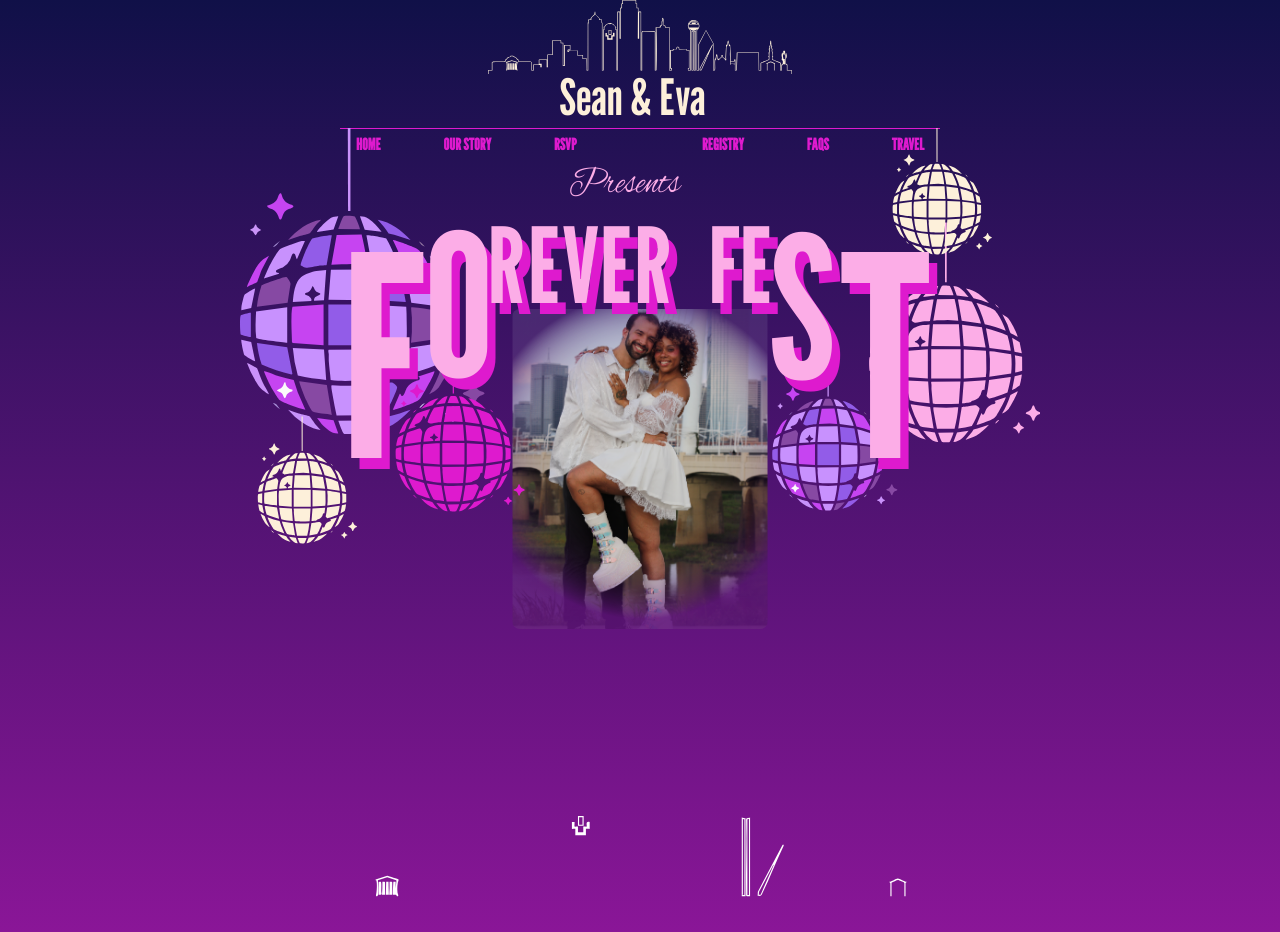
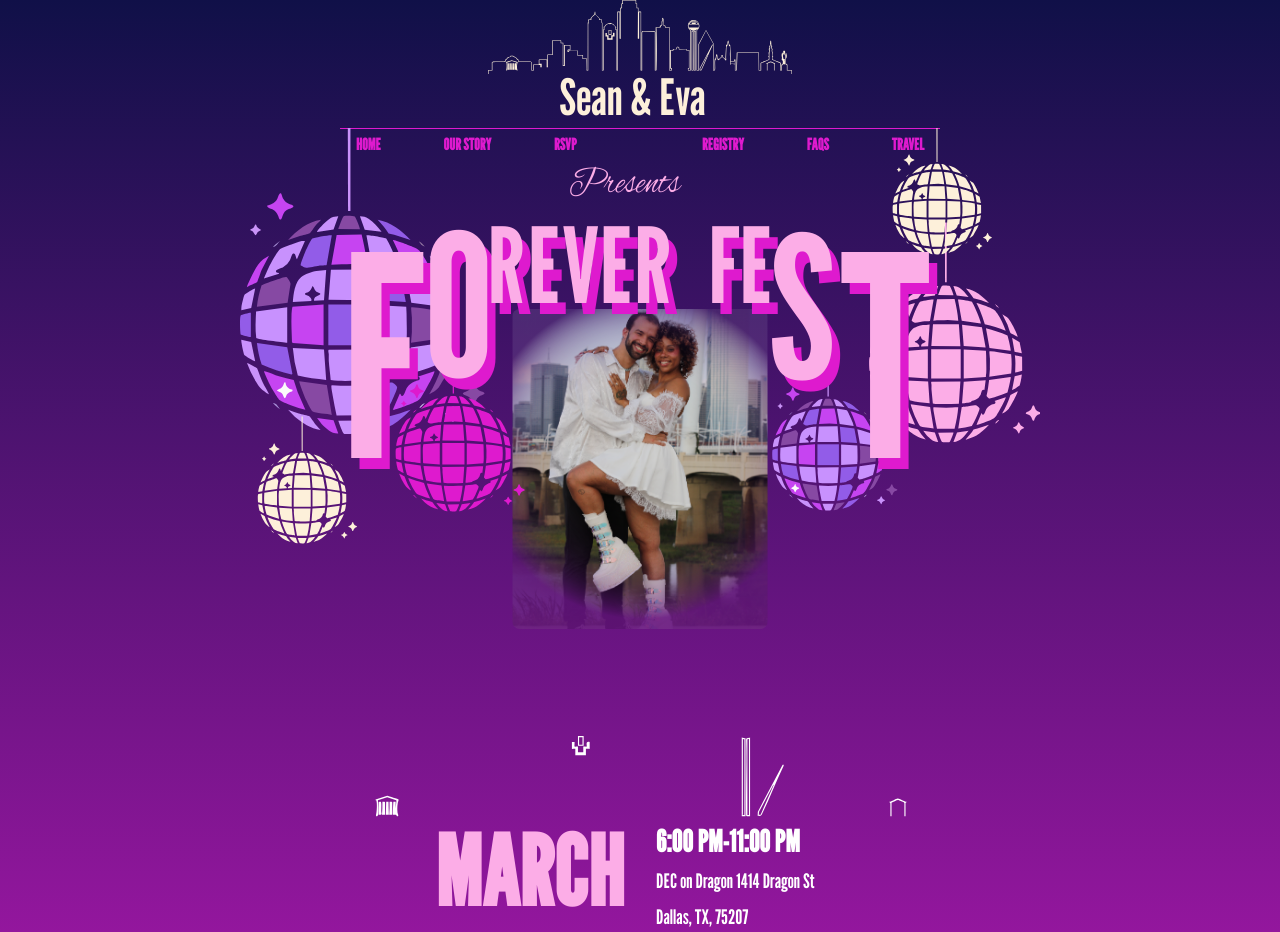
Before and after one commit to seanblonien/forever-fest-2026, a Next.js app: page / in a window 1280 px wide. Shown: the top 932 px of the page. Built offline with nearby package versions, Linux system fonts and the light colour scheme.

Commit message:
fix: Margin fix

```diff
--- a/app/page.tsx
+++ b/app/page.tsx
@@ -13,7 +13,7 @@ export default function ForeverFestPage() {
     <PageLayout>
       <div className="text-center relative">
         <MainTitle />
-        <CitySkyline className="mb-8 mt-20" />
+        <CitySkyline />
 
         <EventDetails />
         <Description />
```
